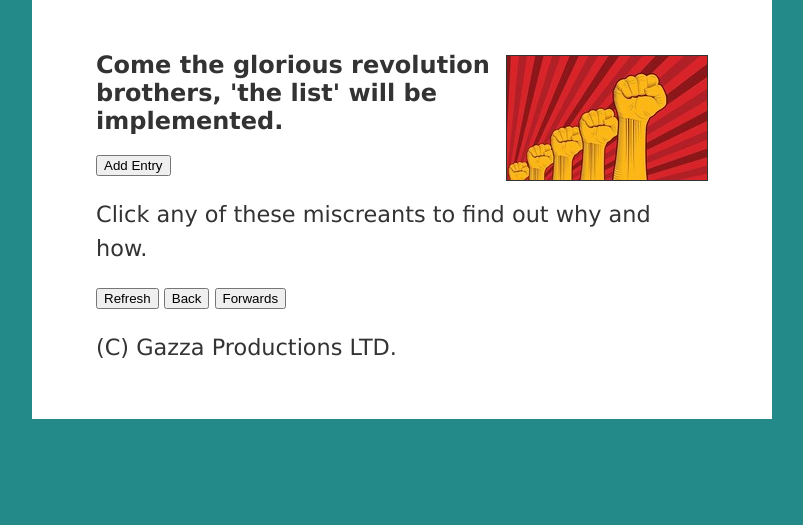
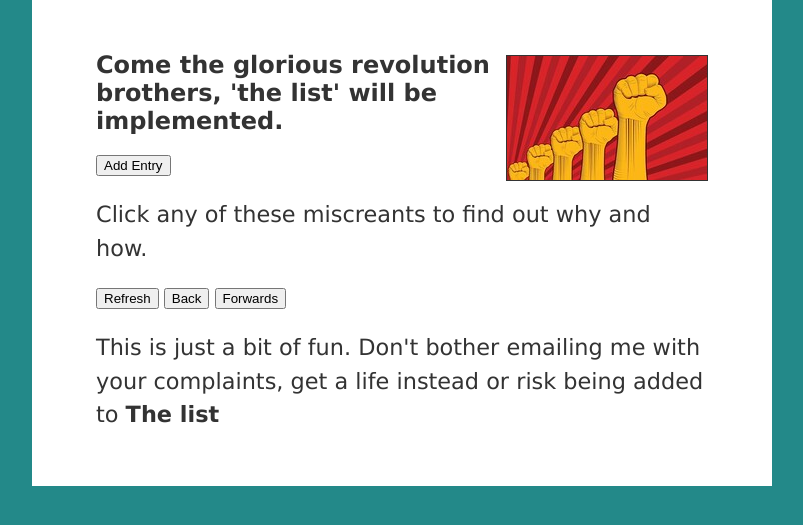
Before and after one commit to gary-crowe/hitlist, a Flask app: page / in a window 1280 px wide. Shown: the part 33-558 px from the top of the page, without its empty margins (238-1041 px from the left). Run offline with Flask 2, Linux system fonts and the light colour scheme; data that the repository does not hold is empty; parts of the project's set-up code (start-up, migrations or seed data) failed here and were passed over; some libraries are stand-ins or nearby versions.

Commit message:
Play around with formatting

```diff
--- a/flask-with-oshift/templates/index.html
+++ b/flask-with-oshift/templates/index.html
@@ -23,5 +23,5 @@
 <a href="{{ url_for('back') }}"><button>Back</button></a>
 <a href="{{ url_for('forward') }}"><button>Forwards</button></a>
 
-<p>(C) Gazza Productions LTD.</p>
+<p><span class="small">This is just a bit of fun. Don't bother emailing me with your complaints, get a life instead or risk being added to <b>The list</b></span></p>
 {% endblock %}
```
